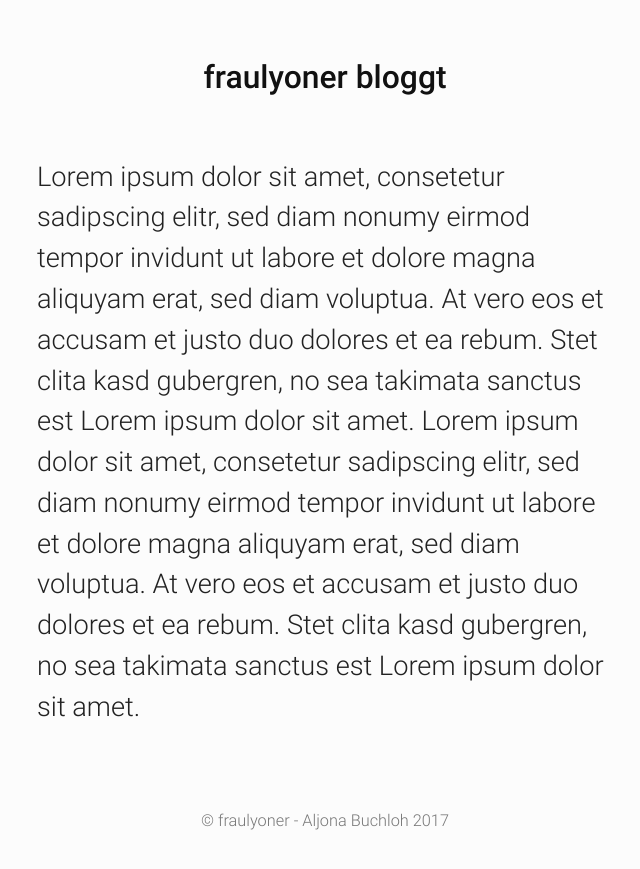
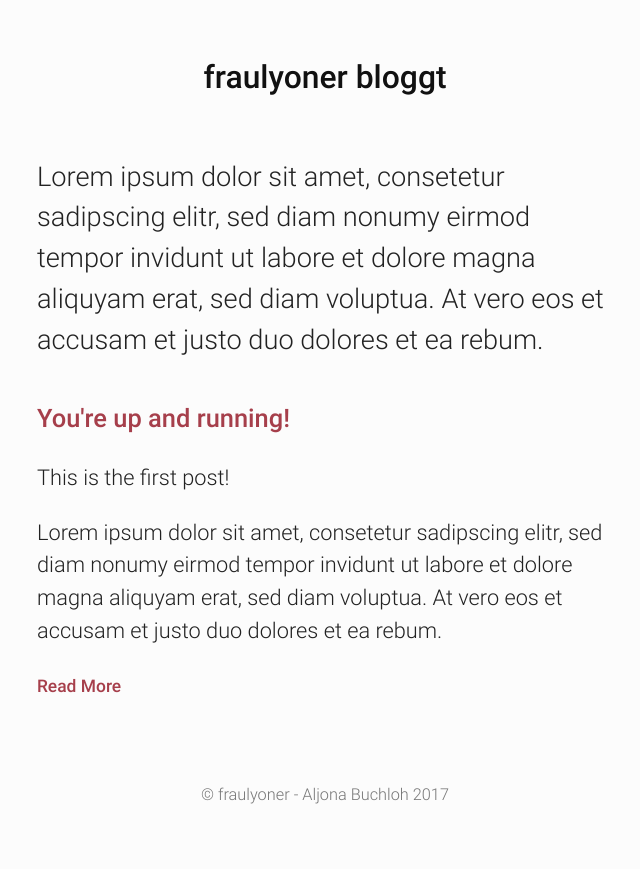
Before and after one commit to fraulyoner/fraulyoner.github.io, a Jekyll site: the page built from blog.html, in a window 1280 px wide. Shown: the top 869 px of the page, without its empty margins (315-955 px from the left). Built offline with Jekyll 4.4.1, drawn with Linux system fonts in a browser that asks for light colours.

Commit message:
Add first dummy blog post

```diff
--- a/_layouts/blog.html
+++ b/_layouts/blog.html
@@ -2,6 +2,7 @@
 <html lang="de">
 <head>
   {% include meta.html %}
+  <link rel="stylesheet" type="text/css" href="/css/blog.css"/>
 </head>
 <body>
 
--- a/blog.html
+++ b/blog.html
@@ -2,11 +2,23 @@
 layout: blog
 ---
 
-<p>Lorem ipsum dolor sit amet, consetetur sadipscing elitr, sed diam nonumy
+<p>
+  Lorem ipsum dolor sit amet, consetetur sadipscing elitr, sed diam nonumy
   eirmod tempor invidunt ut labore et dolore magna aliquyam erat, sed diam
-  voluptua. At vero eos et accusam et justo duo dolores et ea rebum. Stet clita
-  kasd gubergren, no sea takimata sanctus est Lorem ipsum dolor sit amet. Lorem
-  ipsum dolor sit amet, consetetur sadipscing elitr, sed diam nonumy eirmod
-  tempor invidunt ut labore et dolore magna aliquyam erat, sed diam voluptua. At
-  vero eos et accusam et justo duo dolores et ea rebum. Stet clita kasd
-  gubergren, no sea takimata sanctus est Lorem ipsum dolor sit amet.</p>
+  voluptua. At vero eos et accusam et justo duo dolores et ea rebum.
+</p>
+
+<div class="posts">
+  {% for post in site.posts %}
+  <article class="post">
+
+    <h3><a href="{{ post.url }}">{{ post.title }}</a></h3>
+
+    <div class="entry">
+      {{ post.excerpt }}
+    </div>
+
+    <small><a href="{{ post.url }}" class="read-more">Read More</a></small>
+  </article>
+  {% endfor %}
+</div>
--- /dev/null
+++ b/css/blog.scss
@@ -0,0 +1,6 @@
+---
+---
+
+.posts {
+  font-size: 80%;
+}
```
Also changed, not shown: _posts/2017-12-12-Hello-World.html (added, +11 -0 lines).
